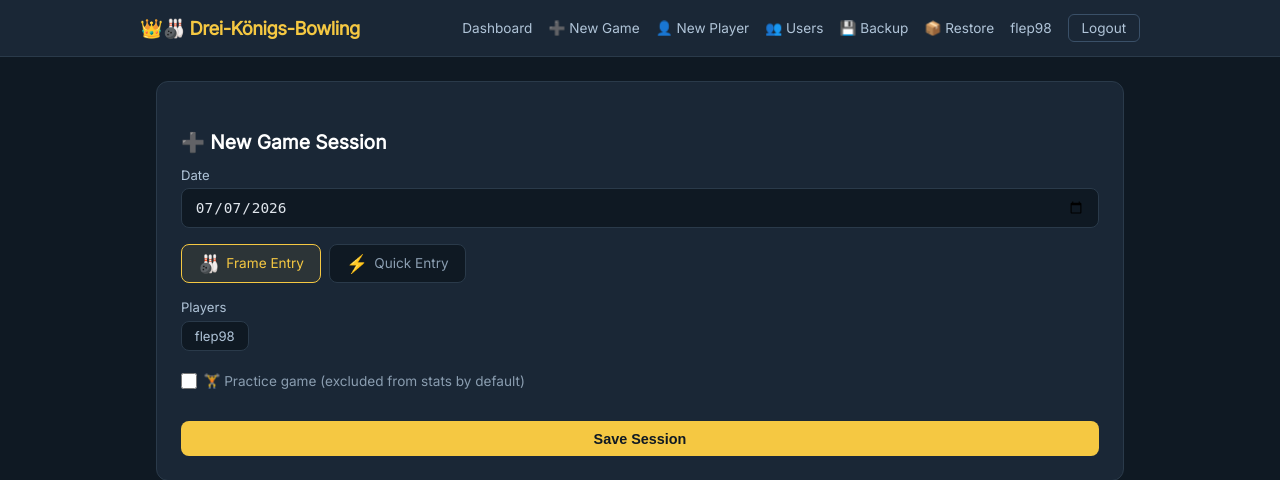
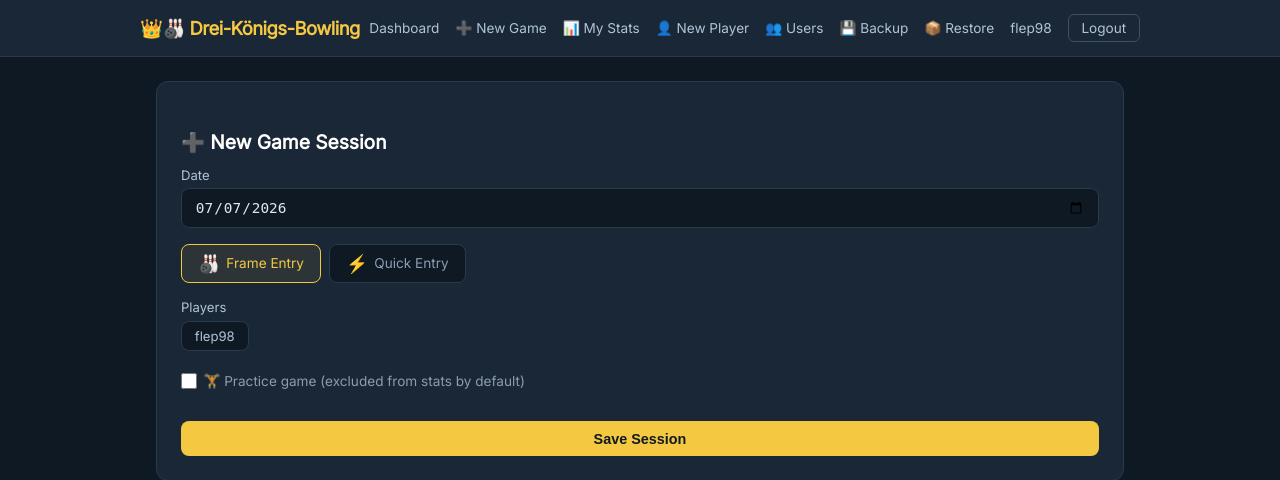
Before and after one commit to flep198/bowling, a Flask app: page /add_game in a window 1280 px wide. Shown: the top 480 px of the page. Run offline with Flask 3, Linux system fonts and the light colour scheme; a user stored in the database is signed in; data comes from the database, SQL or seed files in the repository.

Commit message:
added link to my stats in navbar

```diff
--- a/templates/base.html
+++ b/templates/base.html
@@ -17,6 +17,7 @@
         {% if current_user.is_authenticated %}
           <a href="{{ url_for('dashboard') }}">Dashboard</a>
           <a href="{{ url_for('add_game') }}">➕ New Game</a>
+          <a href="{{ url_for('player_stats', user_id=current_user.id) }}">📊 My Stats</a>
           {% if current_user.is_admin %}
             <a href="{{ url_for('register') }}">👤 New Player</a>
             <a href="{{ url_for('admin_users') }}">👥 Users</a>
```
